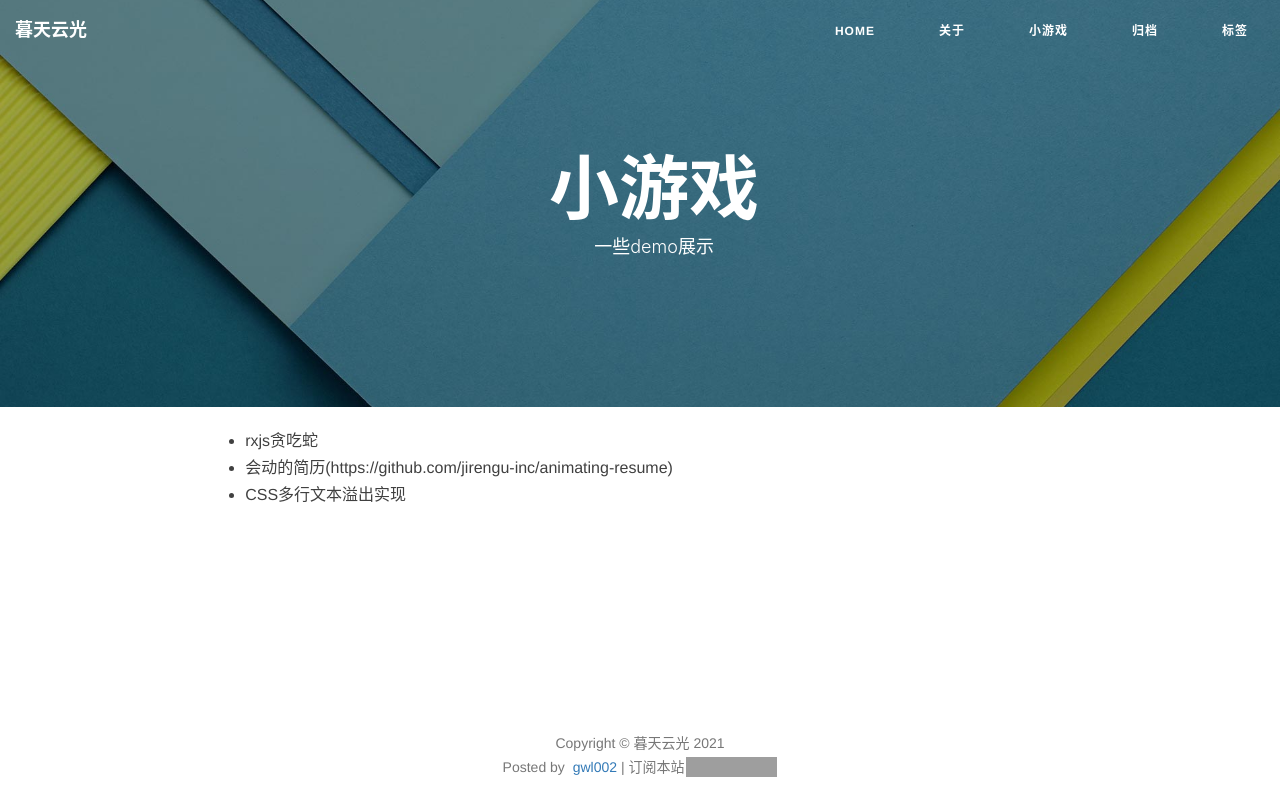
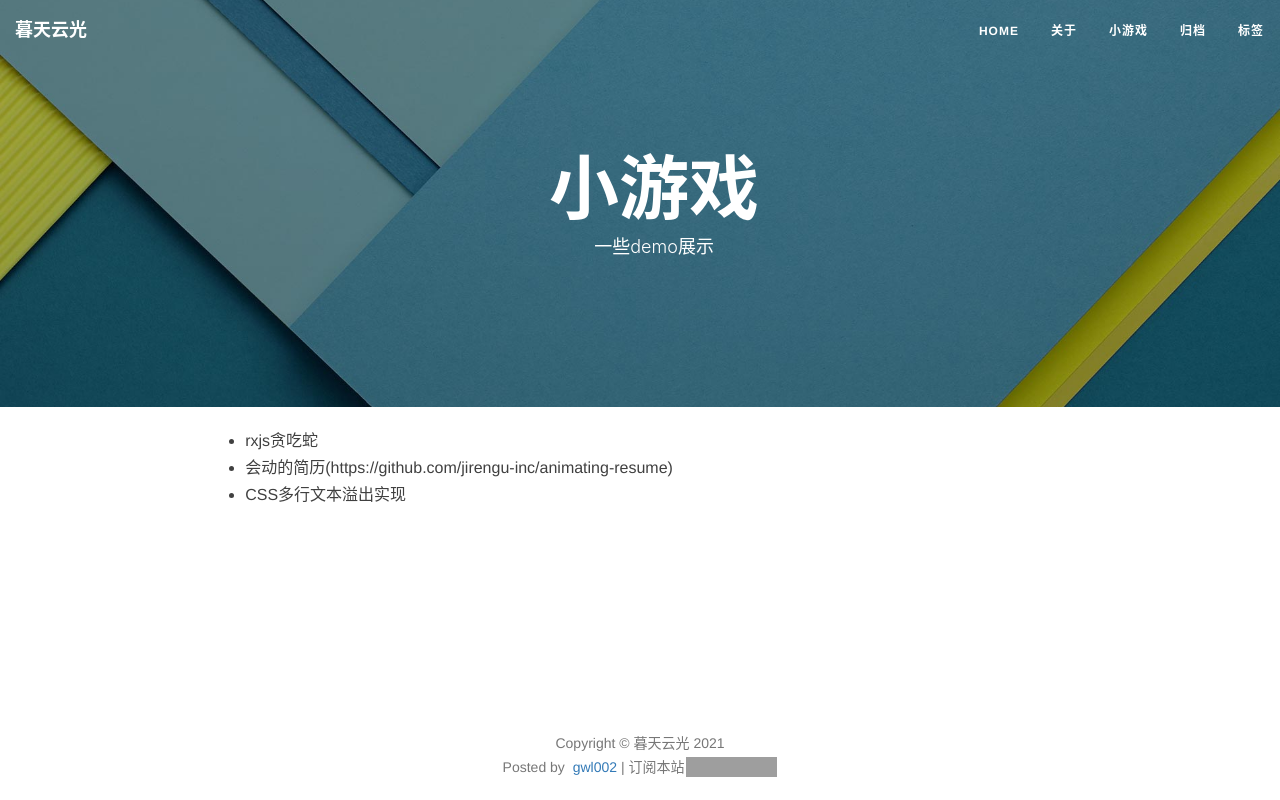
Before and after one commit to gwl002/gwl002.github.io, a Next.js app: page /game in a window 1280 px wide. Built offline with nearby package versions, Linux system fonts and the light colour scheme; grey boxes are pictures that could not be loaded.

Commit message:
fix Link

```diff
--- a/components/header.tsx
+++ b/components/header.tsx
@@ -17,7 +17,7 @@ const Header = (props: HeaderProps) => {
                                     {tags.map(tag => {
                                         return (
                                             <Link href={`/tag#${tag.name}`} key={tag.name}>
-                                                <a>{tag.name}</a>
+                                                {tag.name}
                                             </Link>
                                         )
                                     })}
--- a/components/home/PostItem.tsx
+++ b/components/home/PostItem.tsx
@@ -20,10 +20,8 @@ export default function PostItem(props: Issue) {
                     }}
 
                 >
-                    <a>
                         <h2 className={styles.postTitle}>{title}</h2>
                         <div className={styles.postContentPreview}>{desc.length >= 150 ? desc + '......' : desc}</div>
-                    </a>
                 </Link>
                 <p className={styles.postMeta}>Posted by gwl002 on {moment(createdAt).format('YYYY-MM-DD')}</p>
             </li>
--- a/components/home/Sidebar.tsx
+++ b/components/home/Sidebar.tsx
@@ -8,7 +8,7 @@ export default function SideBar(props: { tags: Tag[] | undefined }) {
         <div className={styles.sidebar}>
             <section>
                 <h5>
-                    <Link href="/tags" ><a>FEATURED TAGS</a></Link>
+                    <Link href="/tags" >FEATURED TAGS</Link>
                 </h5>
                 <ul className={styles.tags}>
                     {tags?.map((tag, index) => {
@@ -24,7 +24,7 @@ const TagItem = (props: { tag: Tag }) => {
     const { tag } = props
     return (
         <li className={styles.tag}>
-            <Link href={`/tag#${tag.name}`} ><a>{tag.name}</a></Link>
+            <Link href={`/tag#${tag.name}`} >{tag.name}</Link>
         </li>
     )
 }
--- a/components/navbar.tsx
+++ b/components/navbar.tsx
@@ -25,24 +25,24 @@ const NavBar: React.FunctionComponent = () => {
     return (
         <nav className={styles.navbar}>
             <div className={styles.containerFluid}>
-                <Link href="/" >
-                    <a className={styles.navbarHeader}>暮天云光</a>
+                <Link href="/" className={styles.navbarHeader}>
+                    暮天云光
                 </Link>
                 <ul className={cn(styles.nav, { [styles.in]: showNav })}>
                     <li>
-                        <Link href="/" ><a>HOME</a></Link>
+                        <Link href="/" >HOME</Link>
                     </li>
                     <li>
-                        <Link href="/about" ><a>关于</a></Link>
+                        <Link href="/about" >关于</Link>
                     </li>
                     <li>
-                        <Link href="/game" ><a>小游戏</a></Link>
+                        <Link href="/game" >小游戏</Link>
                     </li>
                     <li>
-                        <Link href="/archives" ><a>归档</a></Link>
+                        <Link href="/archives" >归档</Link>
                     </li>
                     <li>
-                        <Link href="/tag" ><a>标签</a></Link>
+                        <Link href="/tag" >标签</Link>
                     </li>
                 </ul>
                 <button className={styles.navToggle} id="nav-toggle" onClick={toggleShowNav}>
```
